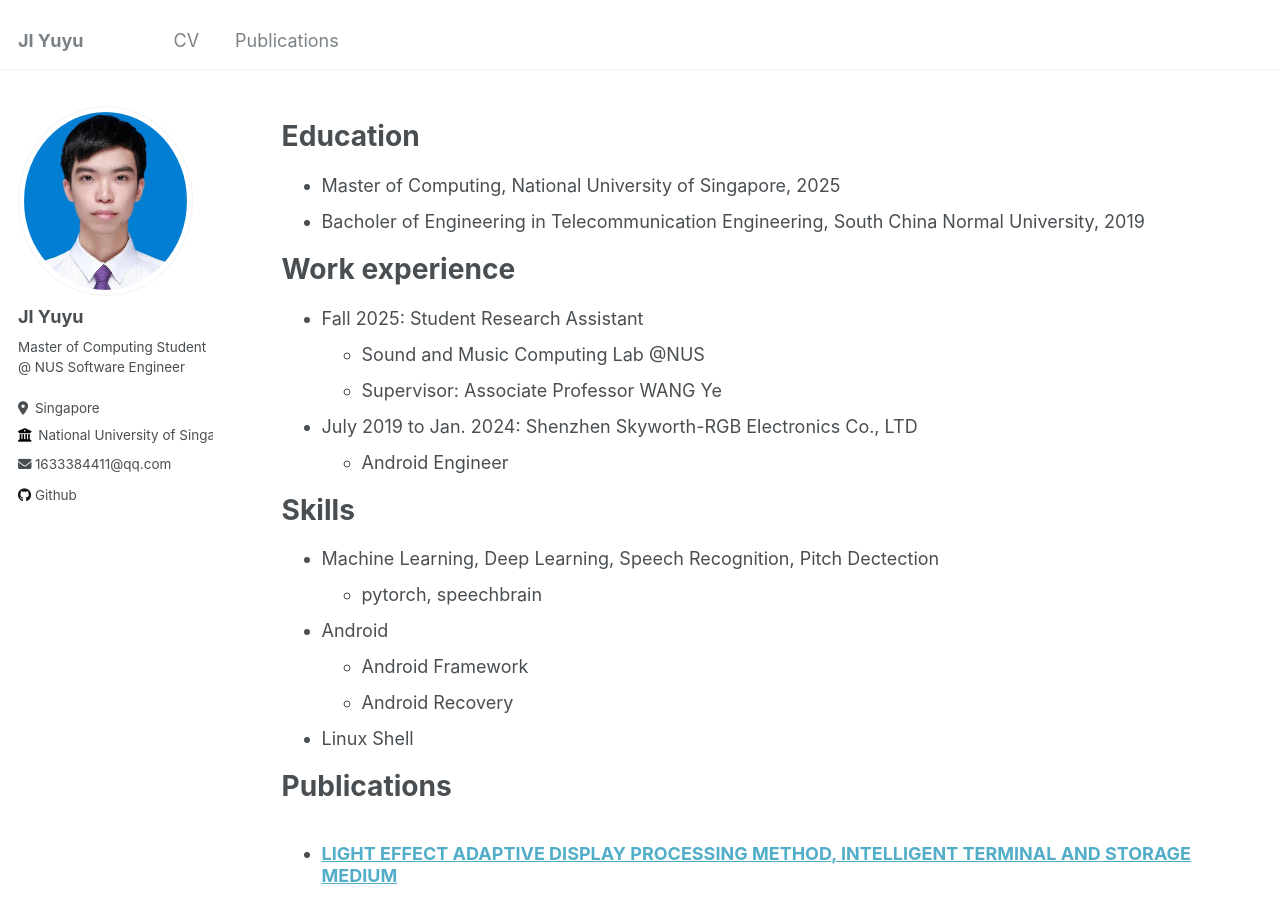
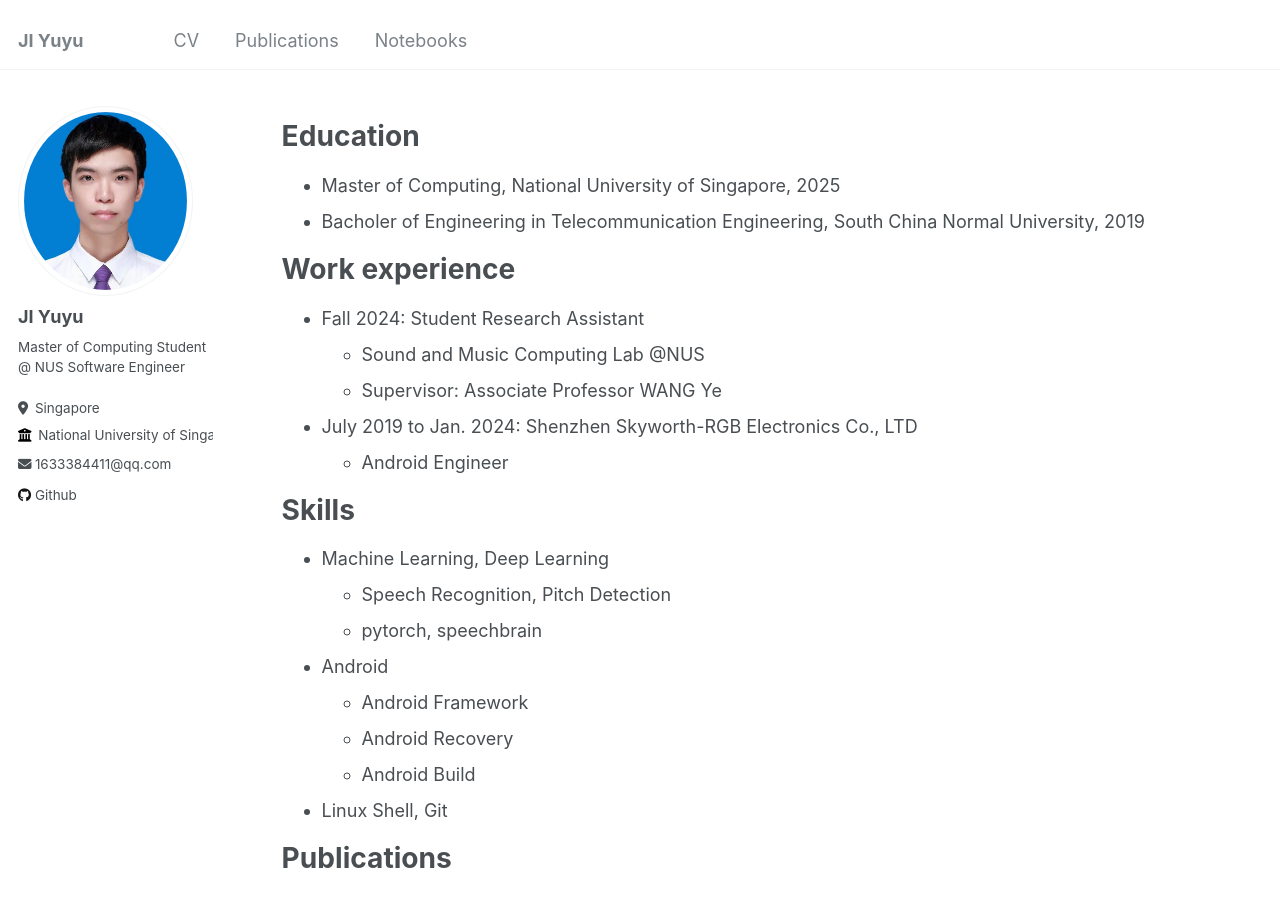
Before and after one commit to DreamOnRain/DreamOnRain.github.io, a Jekyll site: the page built from _pages/cv.md, in a window 1280 px wide and 900 px high. Built offline with Jekyll 4.4.1, drawn with Linux system fonts in a browser that asks for light colours.

Commit message:
add notebooks

```diff
--- a/_data/navigation.yml
+++ b/_data/navigation.yml
@@ -5,6 +5,9 @@ main:
 
   - title: "Publications"
     url: /publications/
+
+  - title: "Notebooks"
+    url: /notebooks/
 
   # - title: "Talks"
   #   url: /talks/
--- a/_pages/cv.md
+++ b/_pages/cv.md
@@ -16,7 +16,7 @@ Education
 
 Work experience
 ======
-* Fall 2025: Student Research Assistant
+* Fall 2024: Student Research Assistant
   * Sound and Music Computing Lab @NUS
   * Supervisor: Associate Professor WANG Ye
 
@@ -27,15 +27,17 @@ Work experience
 
 Skills
 ======
-* Machine Learning, Deep Learning, Speech Recognition, Pitch Dectection
+* Machine Learning, Deep Learning
+  * Speech Recognition, Pitch Detection
   * pytorch, speechbrain
 * Android
   * Android Framework
   * Android Recovery
-* Linux Shell
+  * Android Build
+* Linux Shell, Git
 
 Publications
 ======
-  <ul>{% for post in site.publications reversed %}
+  {% for post in site.publications reversed %}
     {% include archive-single-cv.html %}
-  {% endfor %}</ul>
+  {% endfor %}
```
Also changed, not shown: _pages/notebooks.md (added, +8 -0 lines).
